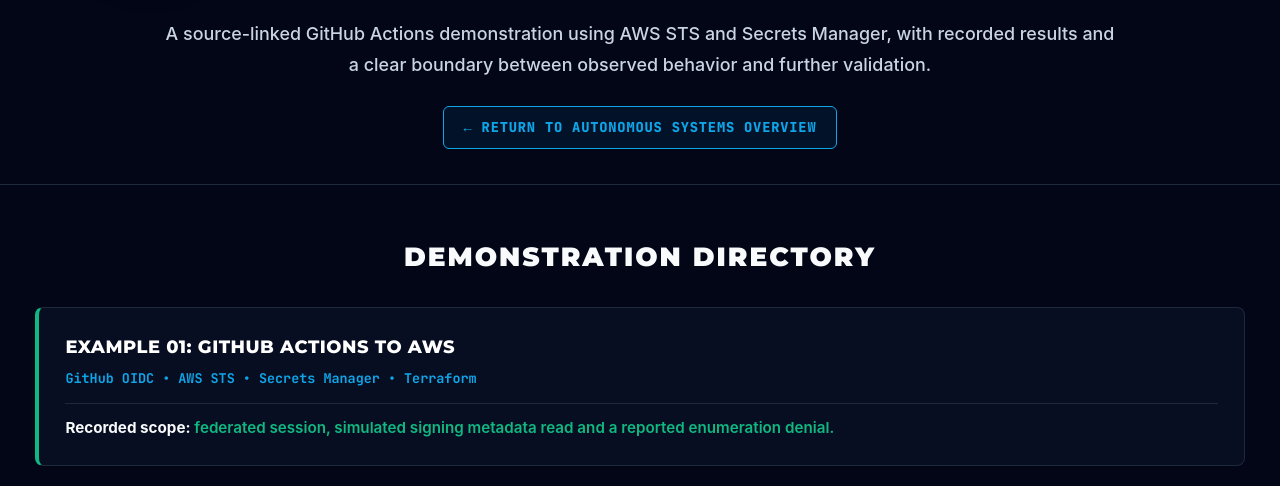
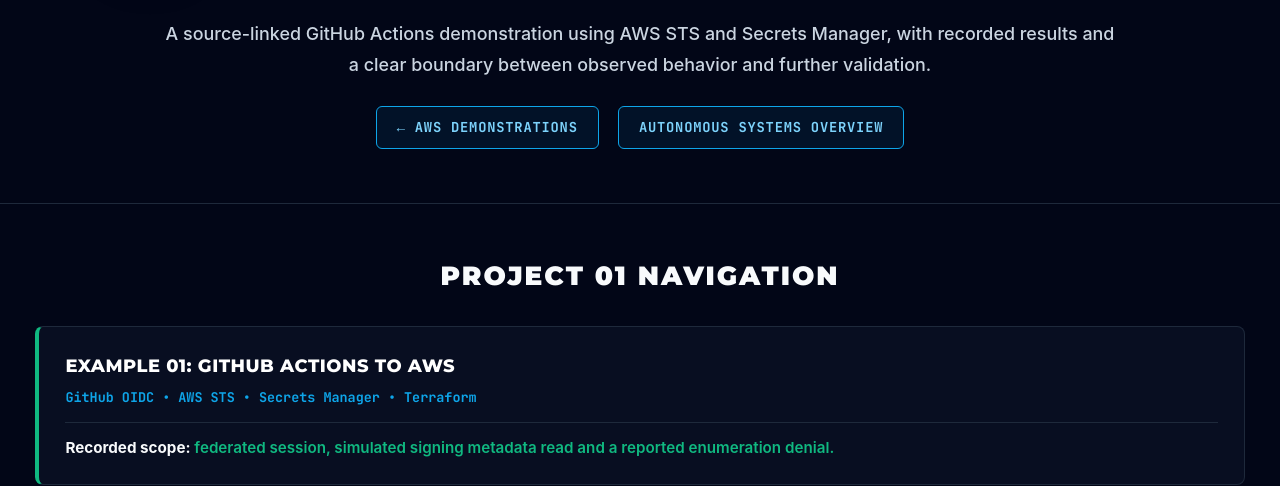
Before and after one commit to Compcode1/declarative-zero-trust-synthesis-engine, a plain HTML site: page autonomous-proofs.html in a window 1280 px wide. Shown: the part 345-831 px from the top of the page. Drawn offline with Linux system fonts and the light colour scheme.

Commit message:
Update navigation links in autonomous-proofs.html

```diff
--- a/autonomous-proofs.html
+++ b/autonomous-proofs.html
@@ -545,10 +545,10 @@
         </div>
 <p class="hero-page-subtitle">AWS Federation &amp; Scoped Secret Access</p>
 <p class="hero-intro-copy">A source-linked GitHub Actions demonstration using AWS STS and Secrets Manager, with recorded results and a clear boundary between observed behavior and further validation.</p>
-<a href="autonomous-systems.html" class="back-banner-btn">&larr; Return to Autonomous Systems Overview</a>
+<div class="source-actions" style="justify-content:center"><a href="aws-demonstrations.html" class="back-banner-btn">&larr; AWS Demonstrations</a><a href="autonomous-systems.html" class="back-banner-btn">Autonomous Systems Overview</a></div>
 </header>
 <main class="container" id="main-content">
-<h2 id="proof-index" class="project-links-header">Demonstration Directory</h2>
+<h2 id="proof-index" class="project-links-header">Project 01 Navigation</h2>
 <div class="nav-matrix-grid">
 <a href="#proof-01" class="nav-matrix-link">
 <div class="nav-matrix-title">Example 01: GitHub Actions to AWS</div>
@@ -1155,8 +1155,9 @@ jobs:
 </ul>
 </section>
 <div class="return-bar">
+<a href="aws-demonstrations.html" class="back-banner-btn">&larr; AWS Demonstrations</a>
 <a href="autonomous-systems.html" class="back-banner-btn">&larr; Autonomous Systems Overview</a>
-<a href="#proof-index" class="back-banner-btn">&uarr; Demonstration Directory</a>
+<a href="#proof-index" class="back-banner-btn">&uarr; Project 01 Navigation</a>
 </div>
 </main>    <!-- ================= PROPRIETARY IP FOOTER ================= -->
     <footer class="ip-footer">
```
